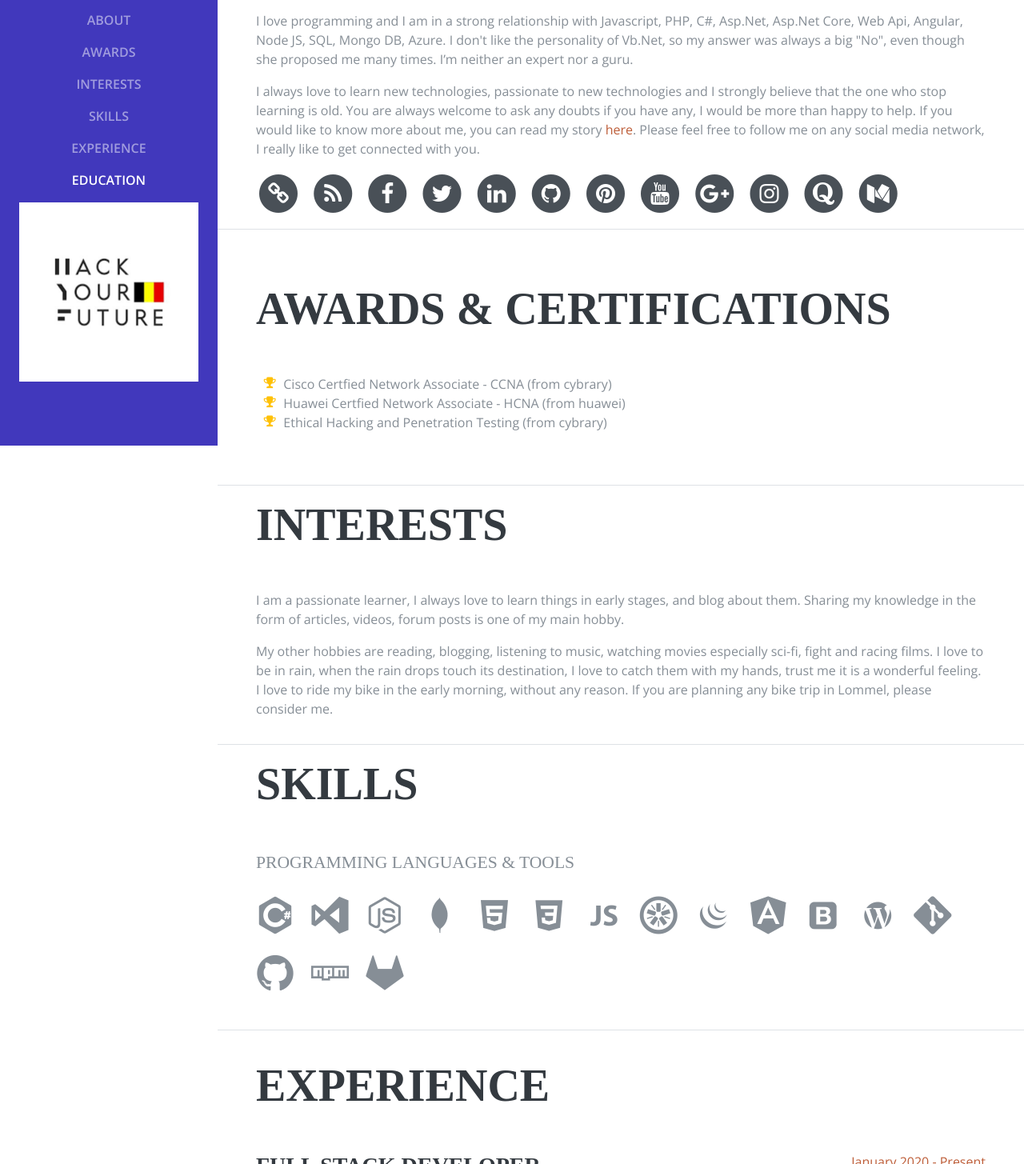
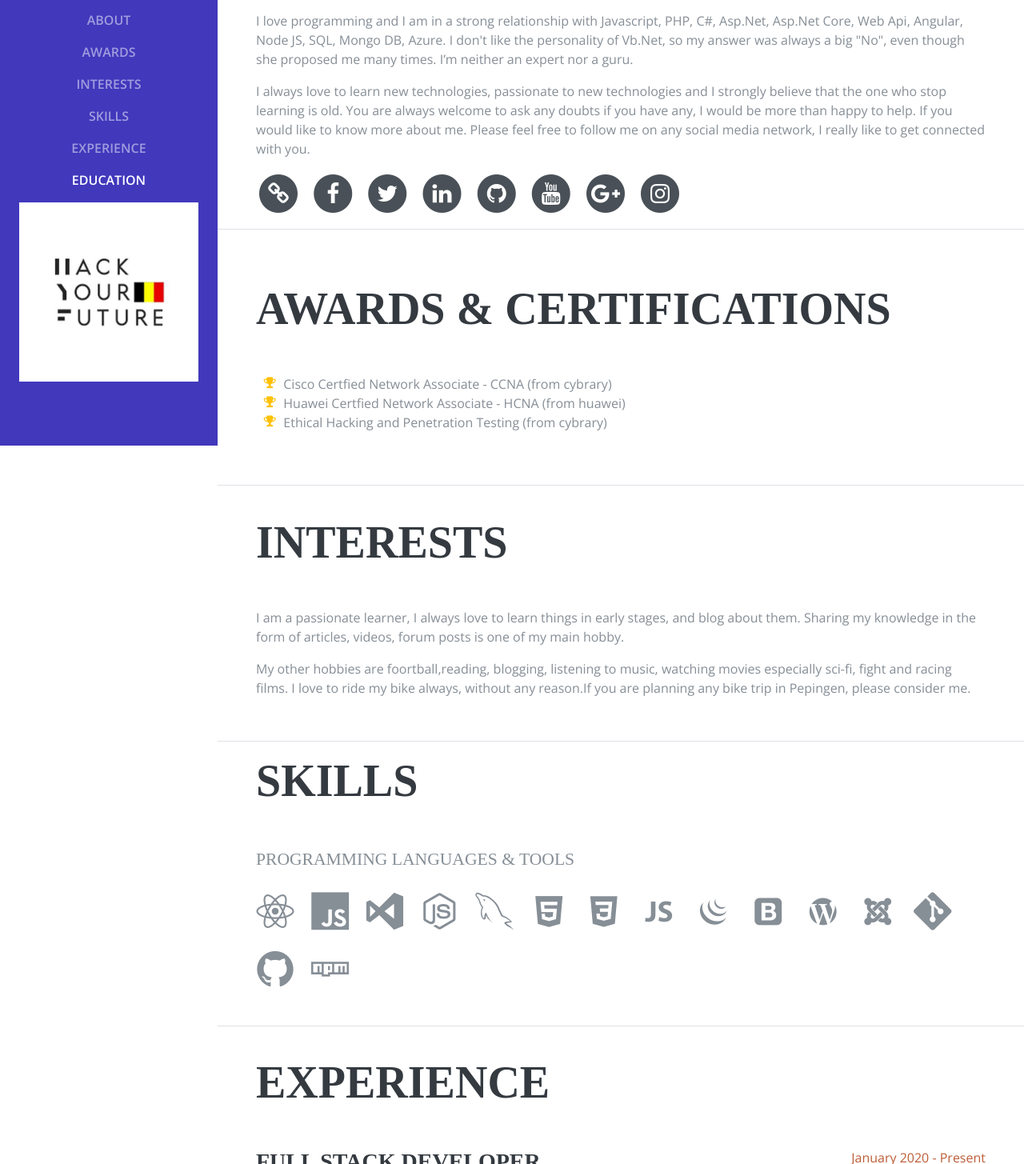
Before and after one commit to thomashaile/thomashaile.github.io, a plain HTML site: page index.html in a window 1280 px wide. Shown: the part 243-1698 px from the top of the page at 80% size. Drawn offline with nearby package versions, Linux system fonts and the light colour scheme; a web font is replaced by a local one.

Commit message:
Update index.html

```diff
--- a/index.html
+++ b/index.html
@@ -91,26 +91,18 @@
                         me many times. I’m neither an expert nor a guru.
                     </p>
                     <p>I always love to learn new technologies, passionate to new technologies and I strongly believe that the one who stop learning is old. You are always welcome to ask any doubts if you have any, I would be more than happy to help. If
-                        you would like to know more about me, you can read my story
-                        <a href="https://thomashaile.com/story-of-a-professional/">here</a>. Please feel free to follow me on any social media network, I really like to get connected with you.</p>
+                        you would like to know more about me. Please feel free to follow me on any social media network, I really like to get connected with you.</p>
                 </p>
                 <ul class="list-inline list-social-icons mb-0">
                     <li class="list-inline-item">
-                        <a href="https://thomashaile.com">
+                        <a href="https://covid19info-et.com/">
                             <span class="fa-stack fa-lg">
                 <i class="fa fa-circle fa-stack-2x"></i>
                 <i class="fa fa-link fa-stack-1x fa-inverse"></i>
               </span>
                         </a>
                     </li>
-                    <li class="list-inline-item">
-                        <a href="https://thomashaile.com/feed/">
-                            <span class="fa-stack fa-lg">
-                <i class="fa fa-circle fa-stack-2x"></i>
-                <i class="fa fa-rss fa-stack-1x fa-inverse"></i>
-              </span>
-                        </a>
-                    </li>
+
                     <li class="list-inline-item">
                         <a href="https://www.facebook.com/thomashaile">
                             <span class="fa-stack fa-lg">
@@ -128,7 +120,7 @@
                         </a>
                     </li>
                     <li class="list-inline-item">
-                        <a href="https://www.linkedin.com/thomashaile">
+                        <a href="https://www.linkedin.com/in/thomashailegebrehiwet">
                             <span class="fa-stack fa-lg">
                 <i class="fa fa-circle fa-stack-2x"></i>
                 <i class="fa fa-linkedin fa-stack-1x fa-inverse"></i>
@@ -140,14 +132,6 @@
                             <span class="fa-stack fa-lg">
                 <i class="fa fa-circle fa-stack-2x"></i>
                 <i class="fa fa-github fa-stack-1x fa-inverse"></i>
-              </span>
-                        </a>
-                    </li>
-                    <li class="list-inline-item">
-                        <a href="https://www.pinterest.com/thomashaile/">
-                            <span class="fa-stack fa-lg">
-                <i class="fa fa-circle fa-stack-2x"></i>
-                <i class="fa fa-pinterest fa-stack-1x fa-inverse"></i>
               </span>
                         </a>
                     </li>
@@ -173,22 +157,6 @@
                             <span class="fa-stack fa-lg">
                 <i class="fa fa-circle fa-stack-2x"></i>
                 <i class="fa fa-instagram fa-stack-1x fa-inverse"></i>
-              </span>
-                        </a>
-                    </li>
-                    <li class="list-inline-item">
-                        <a href="https://www.quora.com/profile/thomashaile">
-                            <span class="fa-stack fa-lg">
-                <i class="fa fa-circle fa-stack-2x"></i>
-                <i class="fa fa-quora fa-stack-1x fa-inverse"></i>
-              </span>
-                        </a>
-                    </li>
-                    <li class="list-inline-item">
-                        <a href="https://medium.com/@thomashaile">
-                            <span class="fa-stack fa-lg">
-                <i class="fa fa-circle fa-stack-2x"></i>
-                <i class="fa fa-medium fa-stack-1x fa-inverse"></i>
               </span>
                         </a>
                     </li>
@@ -218,8 +186,8 @@
                 <p>I am a passionate learner, I always love to learn things in early stages, and blog about them. Sharing my knowledge in the form of articles, videos, forum posts is one of my main hobby.
                 </p>
                 <p>
-                    My other hobbies are reading, blogging, listening to music, watching movies especially sci-fi, fight and racing films. I love to be in rain, when the rain drops touch its destination, I love to catch them with my hands, trust me it is a wonderful feeling.
-                    I love to ride my bike in the early morning, without any reason. If you are planning any bike trip in Lommel, please consider me.
+                    My other hobbies are foortball,reading, blogging, listening to music, watching movies especially sci-fi, fight and racing films.
+                    I love to ride my bike always, without any reason.If you are planning any bike trip in Pepingen, please consider me.
                 </p>
             </div>
         </section>
@@ -228,8 +196,11 @@
                 <h2 class="mb-5">Skills</h2>
                 <div class="subheading mb-3">Programming Languages &amp; Tools</div>
                 <ul class="list-inline list-icons">
-                    <li title="C#" class="list-inline-item">
-                        <i class="devicon-csharp-plain"></i>
+                    <li title="React" class="list-inline-item">
+                        <i class="devicon-react-plain"></i>
+                    </li>
+                     <li title="Javascript" class="list-inline-item">
+                        <i class="devicon-javascript-plain"></i>
                     </li>
                     <li title="Visual Studio" class="list-inline-item">
                         <i class="devicon-visualstudio-plain"></i>
@@ -237,8 +208,8 @@
                     <li title="Node Js" class="list-inline-item">
                         <i class="devicon-nodejs-plain"></i>
                     </li>
-                    <li title="Mongo Db" class="list-inline-item">
-                        <i class="devicon-mongodb-plain"></i>
+                    <li title="MySql Db" class="list-inline-item">
+                        <i class="devicon-mysql-plain"></i>
                     </li>
                     <li title="HTML 5" class="list-inline-item">
                         <i class="devicons devicons-html5"></i>
@@ -249,21 +220,17 @@
                     <li title="JavaScript" class="list-inline-item">
                         <i class="devicons devicons-javascript"></i>
                     </li>
-                    <li title="Jasmine" class="list-inline-item">
-                        <i class="devicon-jasmine-plain"></i>
-                    </li>
                     <li title="JQuery" class="list-inline-item">
                         <i class="devicons devicons-jquery"></i>
                     </li>
-                    <li title="Angular" class="list-inline-item">
-                        <i class="devicon-angularjs-plain"></i>
-                    </li>
-
                     <li title="Bootstrap" class="list-inline-item">
                         <i class="devicons devicons-bootstrap"></i>
                     </li>
                     <li title="Wordpress" class="list-inline-item">
                         <i class="devicons devicons-wordpress"></i>
+                    </li>
+                      <li title="Joomla" class="list-inline-item">
+                        <i class="devicons devicons-joomla"></i>
                     </li>
                     <li title="Git" class="list-inline-item">
                         <i class="devicon-git-plain"></i>
@@ -273,9 +240,6 @@
                     </li>
                     <li title="NPM" class="list-inline-item">
                         <i class="devicons devicons-npm"></i>
-                    </li>
-                    <li title="GitLab" class="list-inline-item">
-                        <i class="devicon-gitlab-plain"></i>
                     </li>
                 </ul>
         </section>
```
